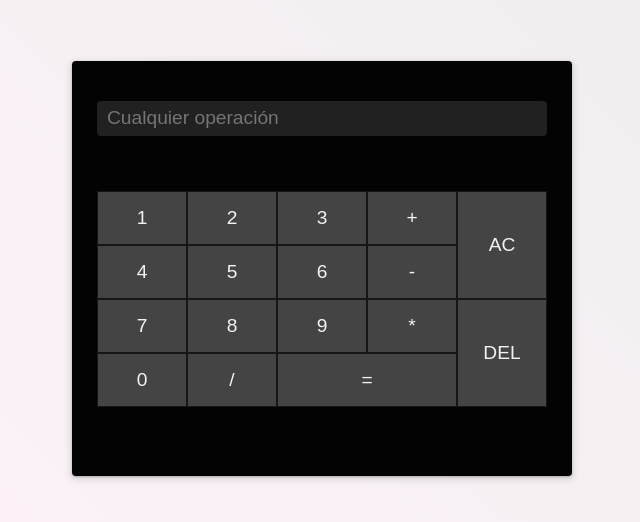
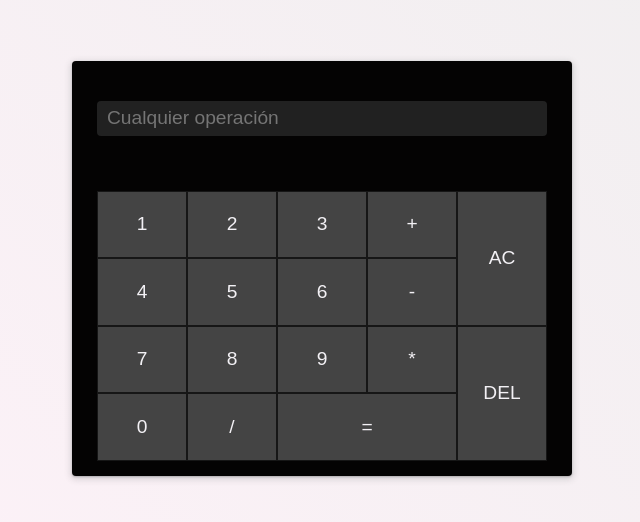
Before and after one commit to web-afk/calculadora-2.0, a plain HTML site: page index.html in a window 1280 px wide. Shown: the part 132-654 px from the top of the page, without its empty margins (318-958 px from the left). Drawn offline with Linux system fonts and the light colour scheme.

Commit message:
fourth layer

```diff
--- a/app.js
+++ b/app.js
@@ -1,4 +1,4 @@
-const btns = [1,2,3,"+","AC",4,5,6,"-"," ",7,8,9,"*","DEL",0,"/","="]
+const btns = [1,2,3,"+","AC",4,5,6,"-",7,8,9,"*","DEL",0,"/","="]
 const calculadoraBtns = document.querySelector(".calculadora__body__btns")
 const inputCalculadora = document.querySelector(".calculadora__head__input")
 
@@ -11,12 +11,13 @@ const oprationsFunctions = {
 
 const operationKeys = Object.keys(oprationsFunctions)
 
-let valor1, valor2, fn, symbol
+let valor1, valor2, fn, symbol, number = 1
 
 btns.forEach( n => {
     let btn = document.createElement("button")
     btn.textContent = n
     btn.setAttribute("id",n)
+    btn.style.gridArea = `a${number}`
 
     btn.addEventListener("click" , e => {
 
@@ -46,9 +47,8 @@ btns.forEach( n => {
             valor1 = ""
             valor2 = ""
         }
-
-        console.log(valor1,valor2)
     })
 
     calculadoraBtns.append(btn)
+    number++
 })
--- a/style.css
+++ b/style.css
@@ -59,7 +59,12 @@ body {
   height: 90%;
   display: grid;
   grid-template-columns: repeat(5, 1fr);
-  grid-template-rows: repeat(5, 1fr);
+  grid-template-rows: repeat(4, 1fr);
+  grid-template-areas:
+    "a1 a2 a3 a4 a5"
+    "a6 a7 a8 a9 a5"
+    "a10 a11 a12 a13 a14"
+    "a15 a16 a17 a17 a14";
 }
 
 .calculadora__body__btns button {
@@ -78,16 +83,3 @@ body {
 .calculadora__body__btns button:hover {
   background-color: #505050;
 }
-
-.calculadora__body__btns button:last-child {
-  width: 200%;
-}
-
-.calculadora__body__btns button:nth-child(5),
-.calculadora__body__btns button:nth-child(15) {
-  height: 200%;
-}
-
-.calculadora__body__btns button:nth-child(5) {
-  z-index: 2;
-}
```
